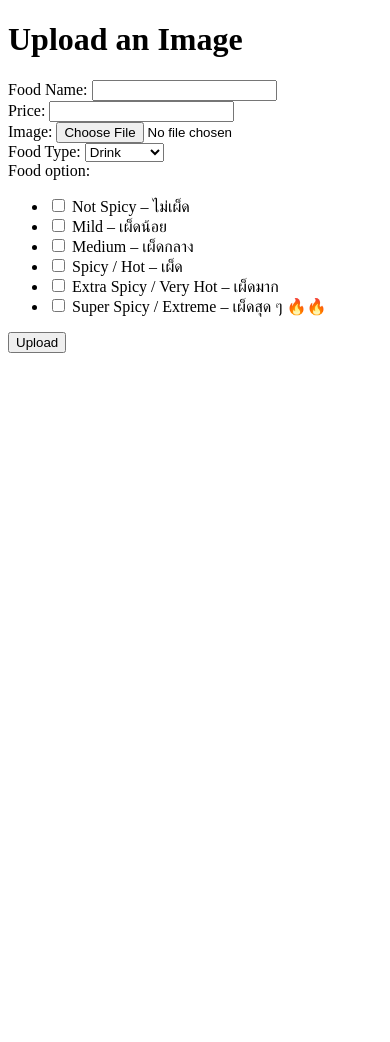
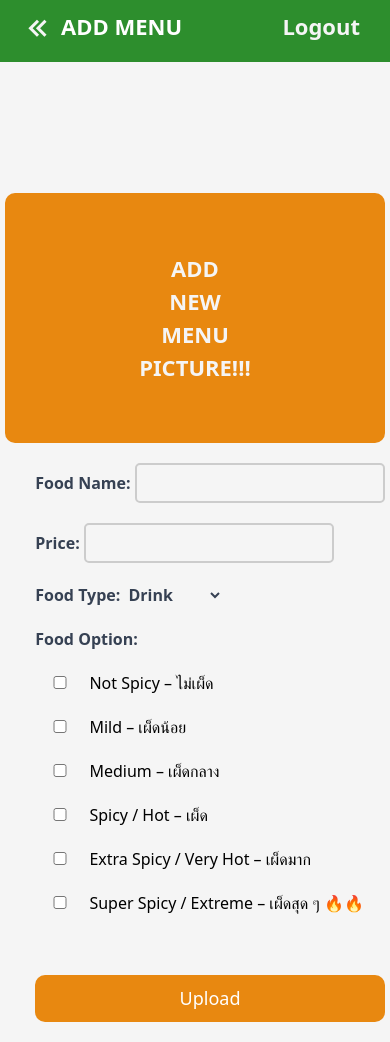
Before and after one commit to SuzukiTaylorSwift/Food-Ordering-Website-Project, a Flask app: page /upload in a window 390 px wide. Before the commit the page ends 353 px from the top, so only its background shows below. Run offline with Flask 3, Linux system fonts and the light colour scheme; the visitor is signed in with stand-in values (Sample User, id 1); parts of the project's set-up code (start-up, migrations or seed data) failed here and were passed over.

Commit message:
upload page

```diff
--- /dev/null
+++ b/flask/app/static/css/addmenu.css
@@ -0,0 +1,249 @@
+body {
+    background-color: #f5f5f5;
+    height: 100vh;
+}
+body form{
+    padding-top: 40px;
+}
+
+.table-title {
+    display: flex;
+    gap: 5px;
+    padding-top: 40px;
+    background-color: #2D8E2D;
+    color: white;
+    padding: 3px;
+    text-align: left;
+    font-size: 22px;
+    font-weight: bold;
+    position: fixed;
+    left: 0;
+    width: 100%;
+    z-index: 10;
+}
+
+.table-title i {
+    margin-left: 10px;
+    color: #f5f5f5;
+  }
+
+.image-upload-container {
+    width: 500px;
+    height: 600px;
+    background-color: #E88810;
+    display: flex;
+    justify-content: center;
+    align-items: center;
+    margin-left: 50px;
+    color: white;
+    font-weight: bold;
+    border-radius: 10px;
+    cursor: pointer;
+    text-align: center;
+}
+
+.image-upload-container:hover {
+    background-color:  #fb8c03;
+    box-shadow: 0px 0px 10px rgba(217, 83, 79, 0.8);
+    transform: scale(0.95);
+  }
+
+.image-upload-container:active {
+    background-color: #fb8c03;
+    transform: scale(0.95);
+  }
+#imagePreview {
+    display: none; /* รูปภาพจะซ่อนเมื่อไม่ได้เลือก */
+    max-width: 100%;
+    max-height: 100%;
+    object-fit: contain;
+  }
+
+
+.pc-name{
+    font-size: 22px;
+    color: #f5f5f5;
+}
+
+.menu-container {
+    display: flex;
+    align-items: center;
+    gap: 20px;
+    margin-top: 50px;
+}
+
+.right-form {
+    display: flex;
+    flex-direction: column;
+    gap: 20px;
+    margin-left: 200px;
+    margin-bottom: 10px;
+}
+
+
+.right-form input {
+    padding: 10px;
+    width: 250px;
+    border: 2px solid #ccc;
+    border-radius: 5px;
+    font-size: 16px;
+    transition: 0.3s;
+}
+
+.btn {
+    margin-top: 40px;
+    width: 100%;
+    padding: 10px;
+    font-size: 18px;
+    border-radius: 10px;
+    background: #E88810;
+    color: white;
+}
+
+.btn:hover {
+    background-color:  #fb8c03;
+    box-shadow: 0px 0px 10px rgba(217, 83, 79, 0.8);
+    transform: scale(1.05);
+  }
+
+.btn:active {
+    background-color: #fb8c03;
+    transform: scale(0.95);
+  }
+
+.logout-button {
+    background-color: transparent;
+    color: #f5f5f5;
+    font-size: 24px;
+    font-weight: bold;
+    text-align: center;
+    border: none;
+    text-decoration: none;
+    position: absolute;
+    right: 30px;
+
+  }
+
+.form-btn{
+    height: 40px;
+    width: auto;
+
+}
+
+.form-check-label {
+    display: inline-block;
+    margin-left: -100px;
+
+
+  }
+
+
+  @media (max-width: 767px) {
+    body {
+        display: flex;
+        justify-content: center;
+        align-items: center;
+        flex-direction: column;
+        min-height: 100vh;
+        margin: auto;
+        padding-top: 300px;
+    }
+
+    .table-title {
+        position: fixed; /* ทำให้ติดอยู่ด้านบน */
+        top: 0;
+        left: 0;
+        width: 100%;
+        background-color: #2D8E2D;
+        color: white;
+        padding: 10px;
+        text-align: left;
+        font-size: 22px;
+        font-weight: bold;
+        z-index: 1000; /* ทำให้เลเยอร์สูงขึ้น */
+    }
+    .table-title i {
+        margin-left: 10px;
+        color: #f5f5f5;
+      }
+
+      .logout-button {
+        background-color: transparent;
+        color: #f5f5f5;
+        font-size: 22px;
+        font-weight: bold;
+        text-align: center;
+        border: none;
+        text-decoration: none;
+        position: absolute;
+        right: 30px;
+
+      }
+
+
+
+    .menu-container {
+        justify-content: center;
+        align-items: center;
+        flex-direction: column;
+        margin-left: auto;
+        min-height: 100vh;
+        /* margin: auto; */
+
+    }
+
+    .right-form {
+        margin-left: 30px;
+        margin-bottom: 20px;
+    }
+
+    .image-upload-container {
+        height: 250px;
+        width: 100%;
+        margin-left: 0;
+    }
+
+
+
+    .btn {
+        width: auto;
+    }
+}
+@media (width: 768px) {
+    .image-upload-container {
+        height: 500px;
+        width: 300px;
+        margin-left: 40px;
+    }
+    .right-form {
+        margin-left: 30px;
+        margin-bottom: 20px;
+    }
+    .btn {
+        width: auto;
+    }
+
+}
+
+@media (width: 320px) {
+    .form-check{
+        font-size: 12px;
+    }
+
+}
+
+@media (width: 1024px) {
+    .image-upload-container {
+        height: 600px;
+        width: 400px;
+        margin-left: 40px;
+    }
+    .right-form {
+        margin-left: 50px;
+        margin-bottom: 20px;
+    }
+    .btn {
+        width: auto;
+    }
+
+}
--- a/flask/app/templates/admin/upload_pages/upload.html
+++ b/flask/app/templates/admin/upload_pages/upload.html
@@ -1,50 +1,82 @@
 <!DOCTYPE html>
 <html lang="en">
   <head>
+    <meta charset="UTF-8" />
+    <meta name="viewport" content="width=device-width, initial-scale=1.0" />
+    <script src="https://unpkg.com/@tailwindcss/browser@4"></script>
     <title>Upload Image</title>
+    <link rel="stylesheet" href="{{ url_for('static', filename='css/addmenu.css') }}" />
+    <link href="https://unpkg.com/boxicons@2.1.4/css/boxicons.min.css" rel="stylesheet" />
   </head>
   <body>
-    <h1>Upload an Image</h1>
-    <form
-      action="{{ url_for('upload_image') }}"
-      method="POST"
-      enctype="multipart/form-data"
-    >
-      {{ form.hidden_tag() }}
-      <!-- สำหรับ CSRF token -->
+    <div class="table-title">
+      <a href="/admin/lobby"><i class="bx bx-chevrons-left bx-md"></i> </a>
+      <h2>ADD MENU</h2>
+      <a href="/admin/login" class="logout-button">Logout</a>
+    </div>
 
-      <div>
-        <label for="name_food">Food Name:</label>
-        {{ form.nameFood() }}
-        <!-- ใช้ฟอร์มจาก MenuForm -->
-      </div>
+    <div class="flex flex-row items-center justify-start">
+      <form action="{{ url_for('upload_image') }}" method="POST" enctype="multipart/form-data">
+        {{ form.hidden_tag() }}
+        <div class="menu-container">
+          <div id="uploadButton" class="image-upload-container" onclick="document.getElementById('imageInput').click();">
+            <label for="imageInput" id="uploadTextContainer">
+              <div class="pc-name">ADD</div>
+              <div class="pc-name">NEW</div>
+              <div class="pc-name">MENU</div>
+              <div class="pc-name">PICTURE!!!</div>
+            </label>
+            {{ form.image(id="imageInput", style="display: none;", onchange="updateImagePreview()") }}
+            <img id="imagePreview" src="" alt="Image Preview" style="display: none; max-width: 100%; margin-top: 10px;" />
+          </div>
 
-      <div>
-        <label for="price">Price:</label>
-        {{ form.price() }}
-        <!-- ใช้ฟอร์มจาก MenuForm -->
-      </div>
+        <div class="right-form">
+          <!-- Food Name -->
+          <label for="name_food" class="font-semibold text-gray-700">Food Name: {{ form.nameFood(class="form-btn") }}</label>
 
-      <div>
-        <label for="image">Image:</label>
-        {{ form.image() }}
-        <!-- ใช้ฟอร์มจาก MenuForm -->
-      </div>
+          <!-- Price -->
+          <label for="price" class="font-semibold text-gray-700 cursor-pointer" >Price: {{ form.price(class="form-btn") }} </label>
 
-      <div>
-        <label for="type">Food Type:</label>
-        {{ form.type() }}
-        <!-- ใช้ฟอร์มจาก MenuForm -->
-      </div>
+          <!-- Food Type -->
+          <label for="type" class="font-semibold text-gray-700 cursor-pointer">Food Type:  {{ form.type() }}</label>
 
-      <div>
-        <label for="type">Food option:</label>
-        {{ form.options()}}
-        <!-- ใช้ฟอร์มจาก MenuForm -->
-      </div>
-      <div>
-        <button type="submit">Upload</button>
-      </div>
-    </form>
+          <!-- Food Option -->
+          <p class="font-semibold text-gray-700 cursor-pointer">Food Option:</p>
+          {% for subfield in form.options %}
+          <div class="form-check ml-[-100px]">
+            {{ subfield() }} <!-- checkbox -->
+            <label class="form-check-label">{{ subfield.label.text }}</label> <!-- ข้อความ -->
+          </div>
+          {% endfor %}
+
+          <!-- Upload Button -->
+          <button class="btn bg-blue-500 text-white px-4 py-2 rounded-md mt-4 hover:bg-blue-600 transition" type="submit">
+            Upload
+          </button>
+        </div>
+      </form>
+    </div>
+
+    <script>
+      function updateImagePreview() {
+        var inputFile = document.getElementById('imageInput');
+        var imagePreview = document.getElementById('imagePreview');
+        var uploadTextContainer = document.getElementById('uploadTextContainer');
+
+        uploadButton.style.backgroundColor = '#f5f5f5';
+
+        if (inputFile.files && inputFile.files.length > 0) {
+          var reader = new FileReader();
+
+          reader.onload = function(event) {
+            imagePreview.src = event.target.result;
+            imagePreview.style.display = "block";  // แสดงรูป
+            uploadTextContainer.style.display = "none";  // ซ่อนข้อความ
+          };
+
+          reader.readAsDataURL(inputFile.files[0]);  // อ่านไฟล์ภาพ
+        }
+      }
+    </script>
   </body>
 </html>
```
